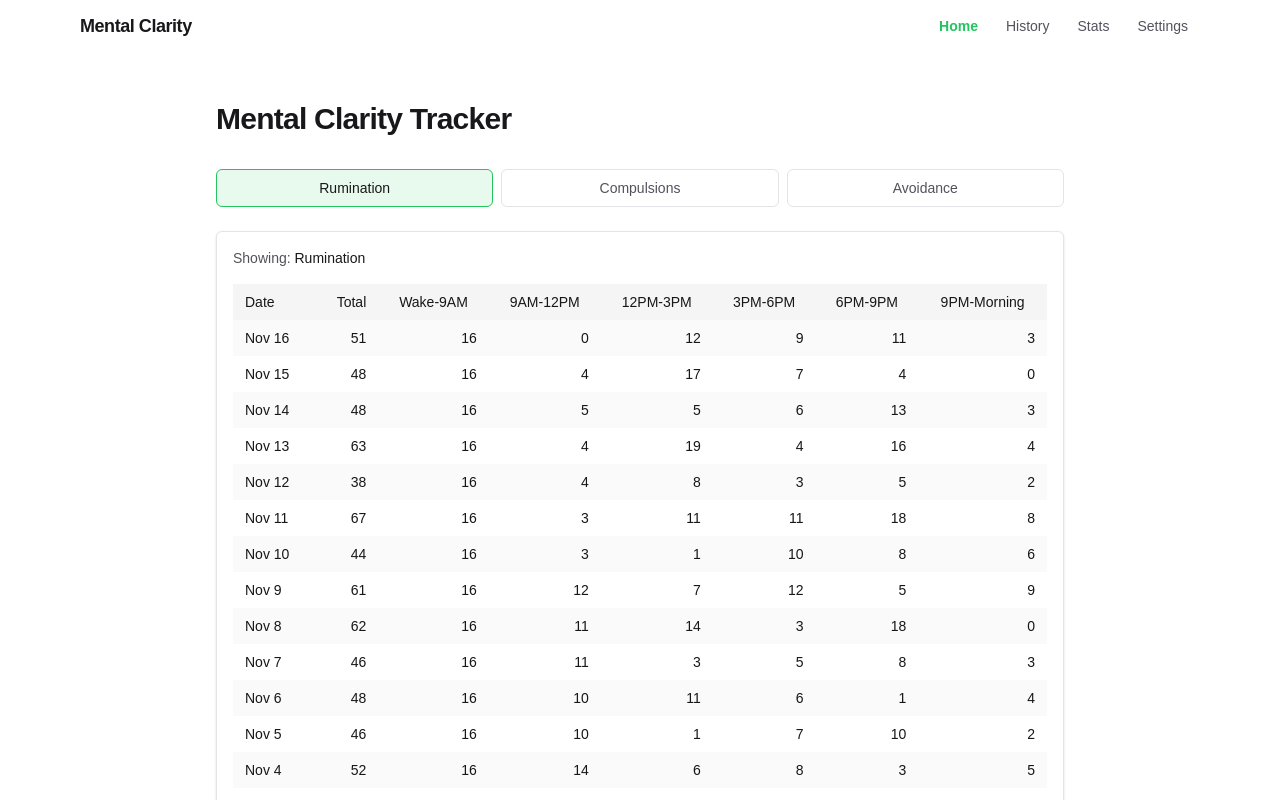
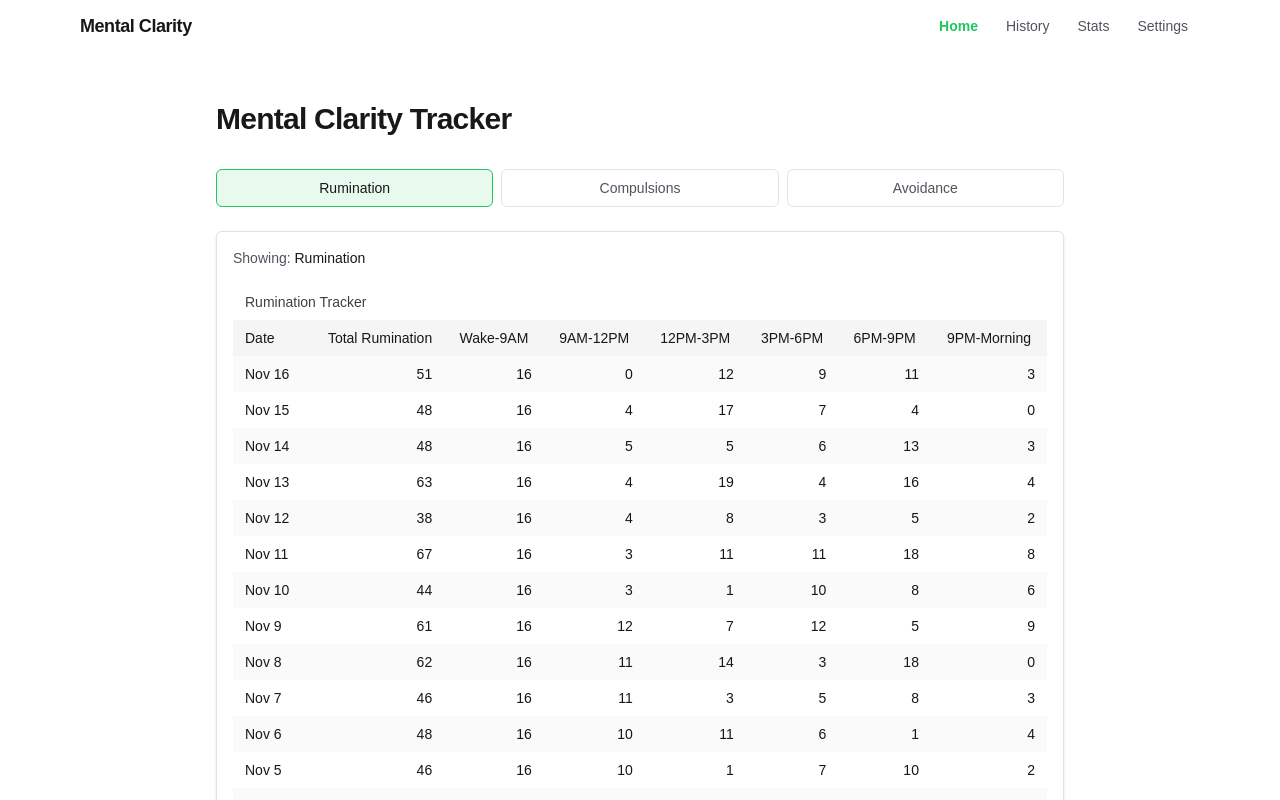
Before and after one commit to Renkai7/mental-clarity, a Next.js app: page / in a window 1280 px wide. Shown: the top 800 px of the page. Built offline with nearby package versions, Linux system fonts and the light colour scheme.

Commit message:
feat(metrics): pass metricLabel to MainMetricGrid for better labeling
Added metricLabel prop to MainMetricGrid to enhance accessibility and clarity in the metric grid display. Updated the component to use this label in the table's aria-label and caption for improved user experience.

```diff
--- a/components/MainMetricGrid.tsx
+++ b/components/MainMetricGrid.tsx
@@ -6,6 +6,7 @@ import { MainGridRow, DEFAULT_TIMEFRAMES, MetricCode, getMockMainGridData } from
 
 interface MainMetricGridProps {
   metric: MetricCode; // 'R' | 'C' | 'A'
+  metricLabel: string; // Human label like Rumination/Compulsions/Avoidance
 }
 
 // Utility: format YYYY-MM-DD to "Mon D" (e.g., Sep 17)
@@ -15,17 +16,20 @@ function formatShort(dateStr: string): string {
   return dt.toLocaleDateString(undefined, { month: "short", day: "numeric" });
 }
 
-export default function MainMetricGrid({ metric }: MainMetricGridProps) {
+export default function MainMetricGrid({ metric, metricLabel }: MainMetricGridProps) {
   const data: MainGridRow[] = useMemo(() => getMockMainGridData(metric), [metric]);
   const router = useRouter();
 
   return (
     <div className="mt-4 w-full overflow-x-auto">
-      <table className="min-w-full border-collapse text-sm" aria-label="Main metric grid for recent days">
+      <table className="min-w-full border-collapse text-sm" aria-label={`Main metric grid for ${metricLabel}`}>
+        <caption className="px-3 py-2 text-left text-sm font-medium text-zinc-700 dark:text-zinc-300">
+          {metricLabel} Tracker
+        </caption>
         <thead>
           <tr className="bg-neutral-100 dark:bg-neutral-800">
             <th scope="col" className="sticky left-0 z-10 bg-neutral-100 dark:bg-neutral-800 px-3 py-2 text-left font-medium">Date</th>
-            <th scope="col" className="px-3 py-2 text-right font-medium">Total</th>
+            <th scope="col" className="px-3 py-2 text-right font-medium">{`Total ${metricLabel}`}</th>
             {DEFAULT_TIMEFRAMES.map(label => (
               <th key={label} scope="col" className="px-3 py-2 text-center font-medium whitespace-nowrap">{label}</th>
             ))}
--- a/components/MainPageClient.tsx
+++ b/components/MainPageClient.tsx
@@ -25,7 +25,7 @@ export default function MainPageClient() {
         <p className="text-sm text-zinc-600 dark:text-zinc-300 mb-2">
           Showing: <span className="font-medium text-zinc-900 dark:text-zinc-100">{LABELS[active]}</span>
         </p>
-        <MainMetricGrid metric={active} />
+        <MainMetricGrid metric={active} metricLabel={LABELS[active]} />
       </div>
     </div>
   );
```
